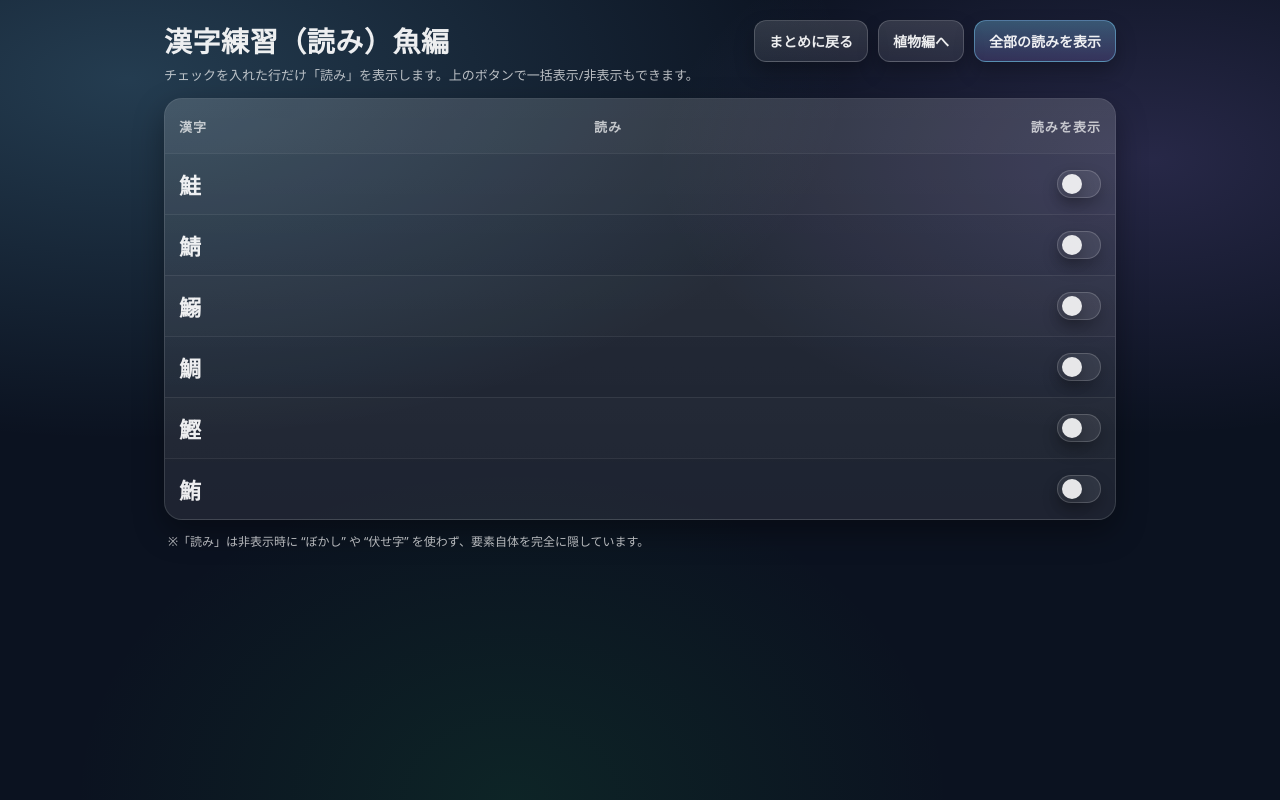
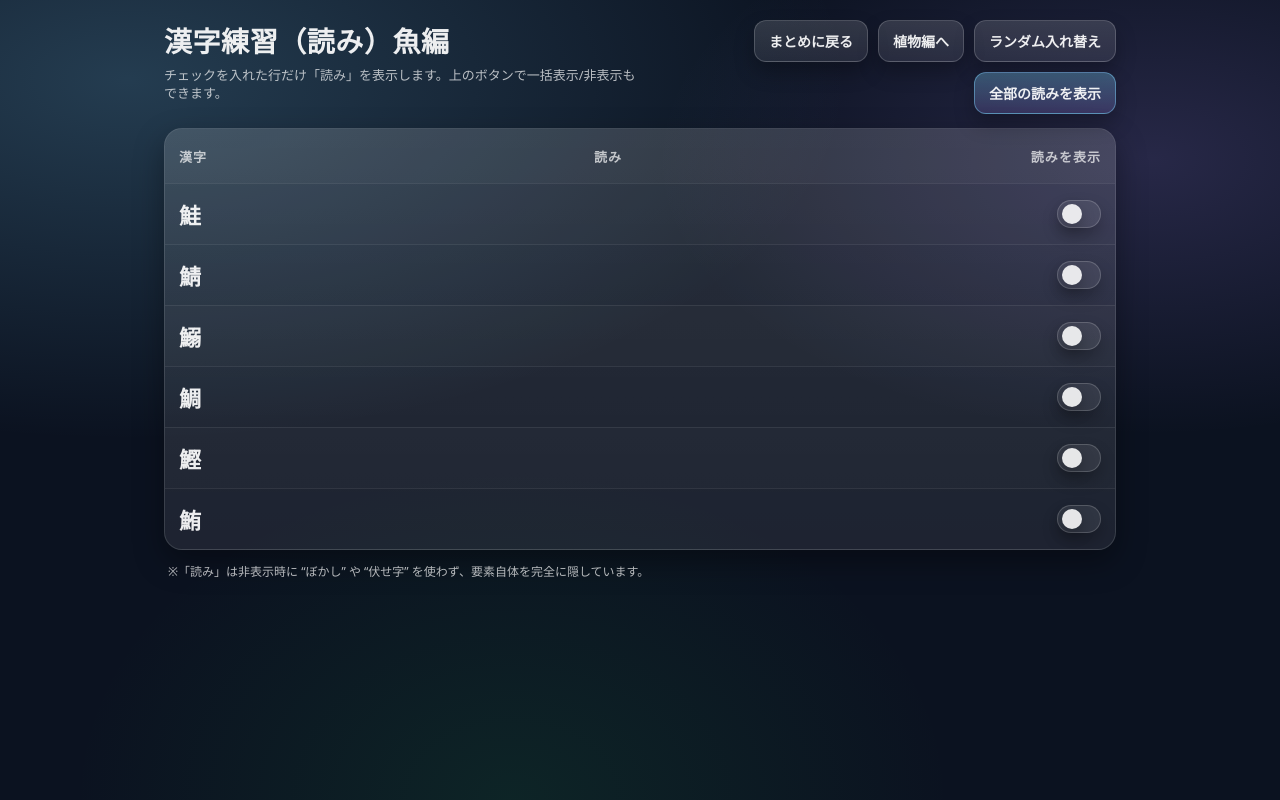
Before and after one commit to U-Hub-dreams/all_U_d1, a plain HTML site: page pages/sakana.html in a window 1280 px wide. Drawn offline with Linux system fonts and the light colour scheme.

Commit message:
Update sakana.html

```diff
--- a/pages/sakana.html
+++ b/pages/sakana.html
@@ -16,6 +16,7 @@
       <div class="toolbar">
         <a class="btn" href="../index.html">まとめに戻る</a>
         <a class="btn" href="./shokubutsu.html">植物編へ</a>
+        <button id="shuffleBtn" class="btn" type="button">ランダム入れ替え</button>
         <button id="toggleAllBtn" class="btn primary" type="button">全部の読みを表示</button>
       </div>
     </header>
```
